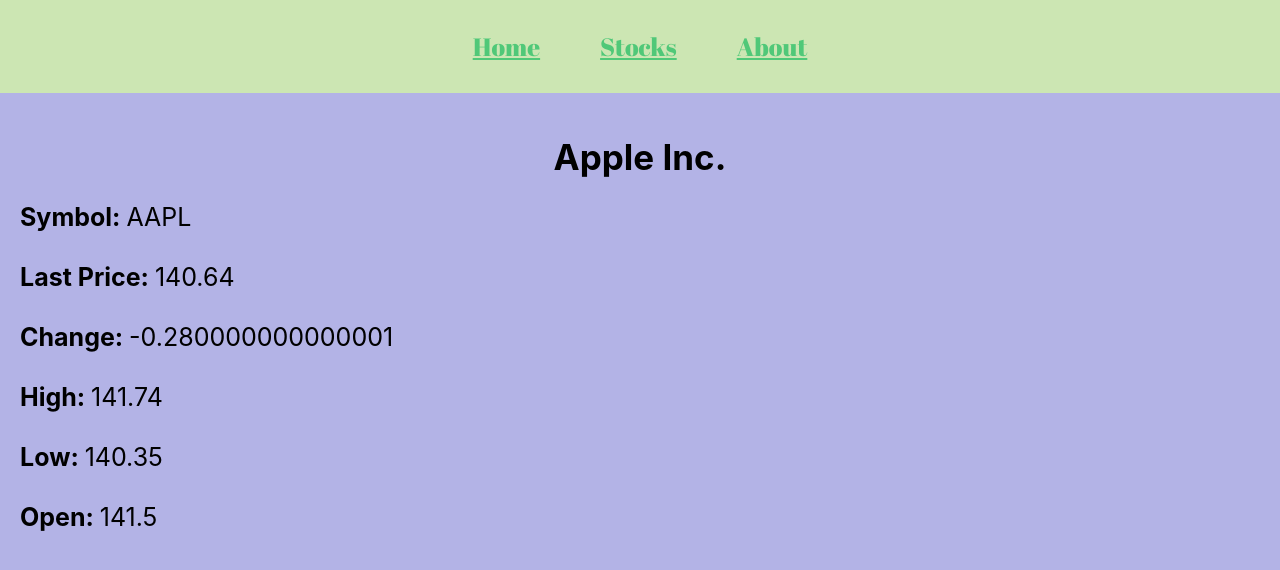
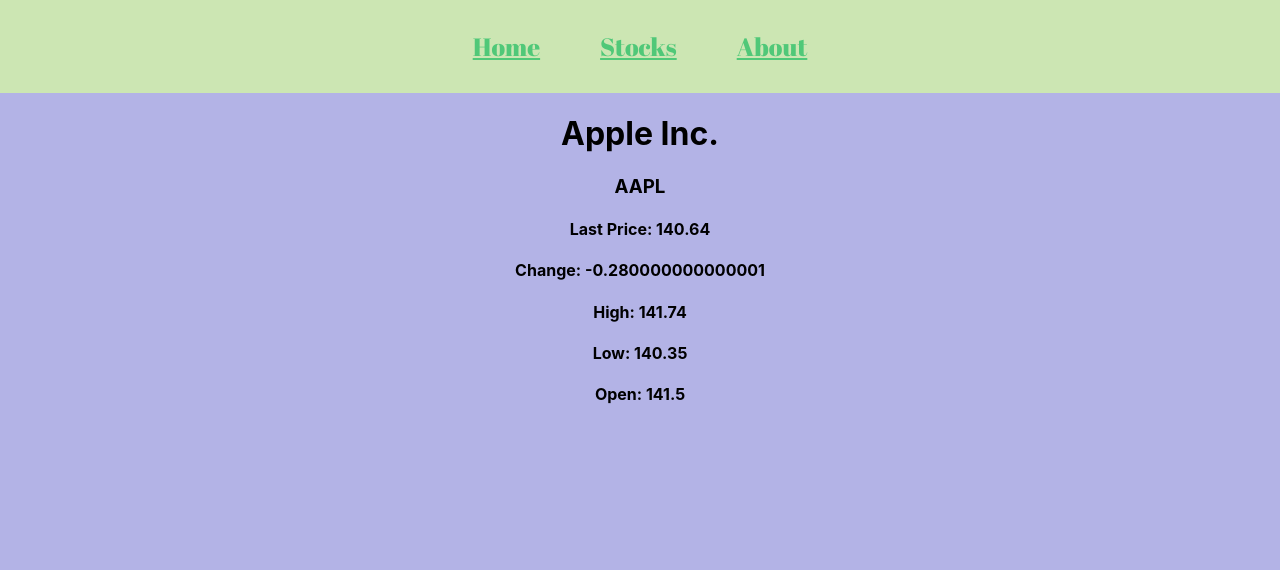
Before and after one commit to Jeal3R5/react-stocks-router, a React (Create React App) app: page /stocks/AAPL in a window 1280 px wide. Shown: the top 570 px of the page. Built offline with nearby package versions, Linux system fonts and the light colour scheme.

Commit message:
one stock is showing its info

```diff
--- a/src/App.css
+++ b/src/App.css
@@ -69,12 +69,12 @@
   text-align: left;
 }
 
-.oneStock h1 {
+.singleStock h1 {
   text-align: center;
   font-size: 35px;
 }
 
-.oneStock {
+.singleStock {
   text-align: left;
   padding: 20px;
   font-size: 25px;
--- a/src/pages/Stock.js
+++ b/src/pages/Stock.js
@@ -1,60 +1,22 @@
 import stocks from "../data";
+import { useParams } from "react-router-dom";
 
-export default function Stock() {
+function Stock() {
+  const { symbol } = useParams();
+  console.log(symbol);
+  const stock = stocks.find((stock) => stock.symbol === symbol);
+
   return (
-    <div className="oneStock">
-      <h1>{stocks[0].name}</h1>
-      <div>
-        <strong>Symbol: </strong>
-        {stocks[0].symbol}
-      </div>
-      <br />
-      <div>
-        <strong>Last Price: </strong>
-        {stocks[0].lastPrice}
-      </div>
-      <br />
-      <div>
-        <strong>Change: </strong>
-        {stocks[0].change}
-      </div>
-      <br />
-      <div>
-        <strong>High: </strong>
-        {stocks[0].high}
-      </div>
-      <br />
-      <div>
-        <strong>Low: </strong>
-        {stocks[0].low}
-      </div>
-      <br />
-      <div>
-        <strong>Open: </strong>
-        {stocks[0].open}
-      </div>
+    <div>
+      <h1>{stock.name}</h1>
+      <h3>{stock.symbol}</h3>
+      <h4>Last Price: {stock.lastPrice}</h4>
+      <h4>Change: {stock.change}</h4>
+      <h4>High: {stock.high}</h4>
+      <h4>Low: {stock.low}</h4>
+      <h4>Open: {stock.open}</h4>
     </div>
   );
 }
 
-
-
-// function Stock(){
-//   const symbol = stocks.match.symbol;
-
-//   const stock = stocks.find((stock) => stock.symbol === symbol);
-
-//   return (
-//     <div>
-//       <h1>{stock.name}</h1>
-//       <h4>{stock.symbol}</h4>
-//       <h4>Last Price: {stock.lastPrice}</h4>
-//       <h4>Change: {stock.change}</h4>
-//       <h4>High: {stock.high}</h4>
-//       <h4>Low: {stock.low}</h4>
-//       <h4>Open: {stock.open}</h4>
-//     </div>
-//   );
-// }
-
-// export default Stock
+export default Stock;
```
